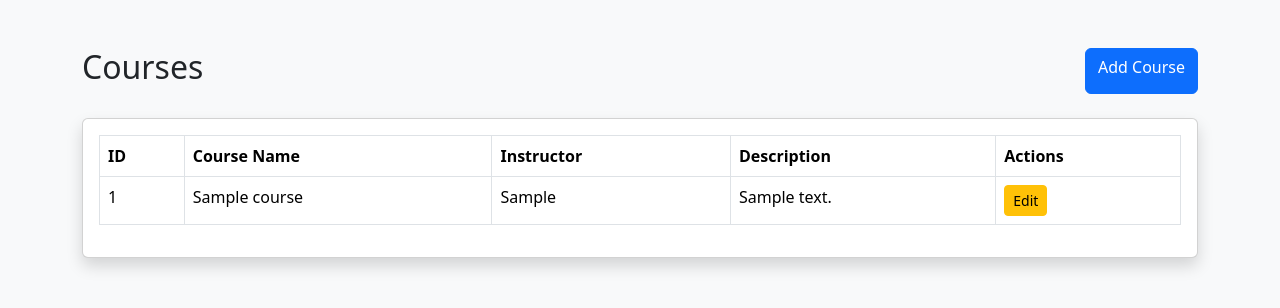
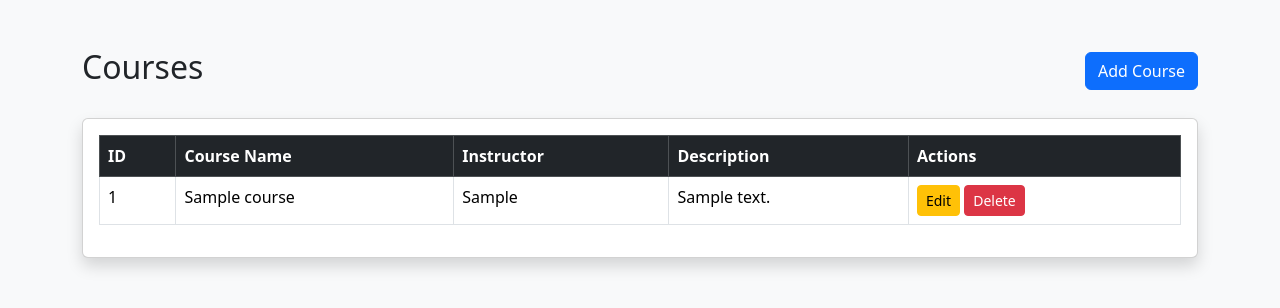
Before and after one commit to sun731/LMS_Project, a Flask app: page /courses in a window 1280 px wide. Shown: the part 56-364 px from the top of the page. Run offline with Flask 3, Linux system fonts and the light colour scheme; tables that the repository leaves empty or names only in its code hold one stand-in row (values such as "Sample post").

Commit message:
Day 4 - Completed Course CRUD module

```diff
--- a/routes/courses.py
+++ b/routes/courses.py
@@ -118,3 +118,26 @@ def edit_course(id):
         "edit_course.html",
         course=course
     )
+@courses.route("/courses/delete/<int:id>")
+def delete_course(id):
+
+    connection = pymysql.connect(
+        host=DB_HOST,
+        user=DB_USER,
+        password=DB_PASSWORD,
+        database=DB_NAME
+    )
+
+    cursor = connection.cursor()
+
+    cursor.execute(
+        "DELETE FROM courses WHERE id=%s",
+        (id,)
+    )
+
+    connection.commit()
+
+    cursor.close()
+    connection.close()
+
+    return redirect("/courses")
--- a/templates/courses.html
+++ b/templates/courses.html
@@ -2,14 +2,12 @@
 
 {% block content %}
 
-<div class="d-flex justify-content-between mb-4">
+<div class="d-flex justify-content-between align-items-center mb-4">
 
     <h2>Courses</h2>
 
     <a href="/courses/add" class="btn btn-primary">
-
         Add Course
-
     </a>
 
 </div>
@@ -18,9 +16,9 @@ Add Course
 
     <div class="card-body">
 
-<table class="table table-bordered">
+        <table class="table table-bordered table-hover">
 
-<thead>
+            <thead class="table-dark">
 
                 <tr>
 
@@ -36,6 +34,8 @@ Add Course
 
             <tbody>
 
+                {% if courses %}
+
                     {% for course in courses %}
 
                     <tr>
@@ -47,12 +47,15 @@ Add Course
 
                         <td>
 
-<a
-href="/courses/edit/{{ course[0] }}"
+                            <a href="/courses/edit/{{ course[0] }}"
                                class="btn btn-warning btn-sm">
+                                Edit
+                            </a>
 
-Edit
-
+                            <a href="/courses/delete/{{ course[0] }}"
+                               class="btn btn-danger btn-sm"
+                               onclick="return confirm('Are you sure you want to delete this course?')">
+                                Delete
                             </a>
 
                         </td>
@@ -60,6 +63,20 @@ Edit
                     </tr>
 
                     {% endfor %}
+
+                {% else %}
+
+                    <tr>
+
+                        <td colspan="5" class="text-center text-muted">
+
+                            No courses available.
+
+                        </td>
+
+                    </tr>
+
+                {% endif %}
 
             </tbody>
 
```
Lines whose indentation alone changed are shown as unchanged.
